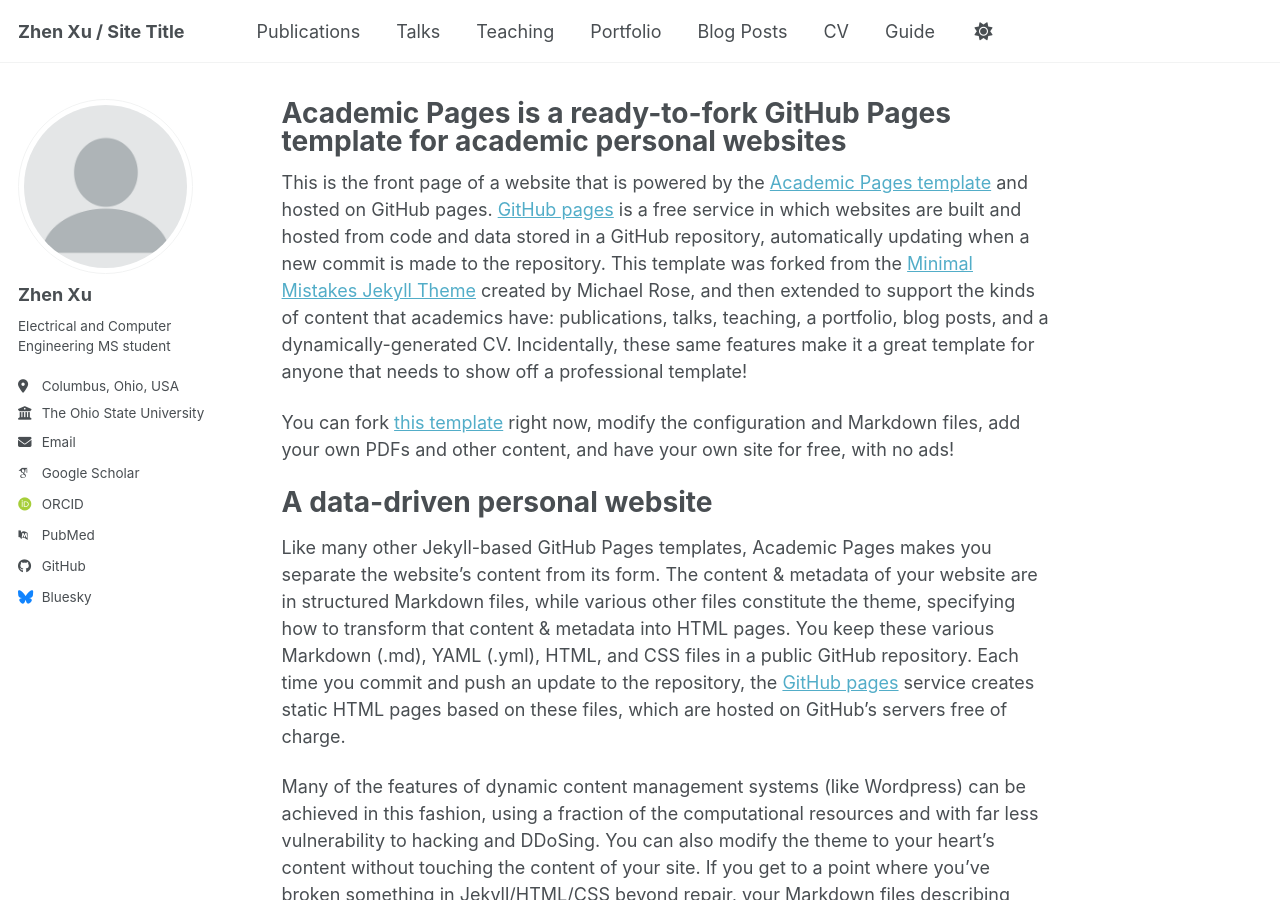
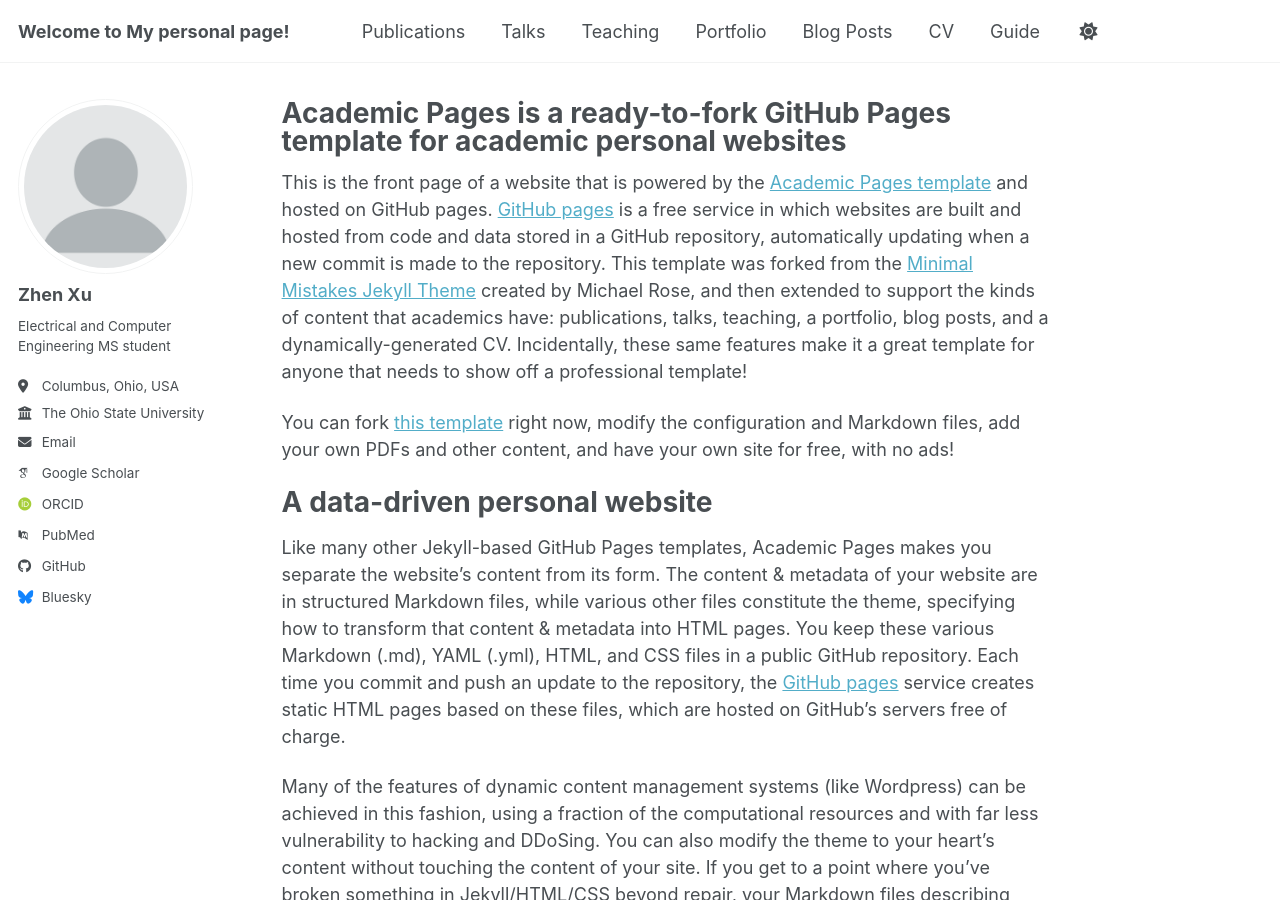
Before and after one commit to ycdde/ycdde.github.io, a Jekyll site: the page built from _pages/about.md, in a window 1280 px wide and 900 px high. Built offline with Jekyll 4.4.1, drawn with Linux system fonts in a browser that asks for light colours; some web fonts are replaced; a script bundle is joined from its source files by our own code; library files that are not in the unit come from our copies.

Commit message:
Update site title to enhance personal branding

```diff
--- a/_config.yml
+++ b/_config.yml
@@ -9,7 +9,7 @@
 # Basic Site Settings
 locale                   : "en-US"
 site_theme               : "default" # Currently available options are "default", "air"
-title                    : "Zhen Xu / Site Title"
+title                    : "Welcome to My personal page!"
 title_separator          : "-"
 name                     : &name Zhen Xu
 description              : &description "Zhen Xu's academic portfolio"   # Update this with a general description of your site, this is the default if not overridden by a page
```
